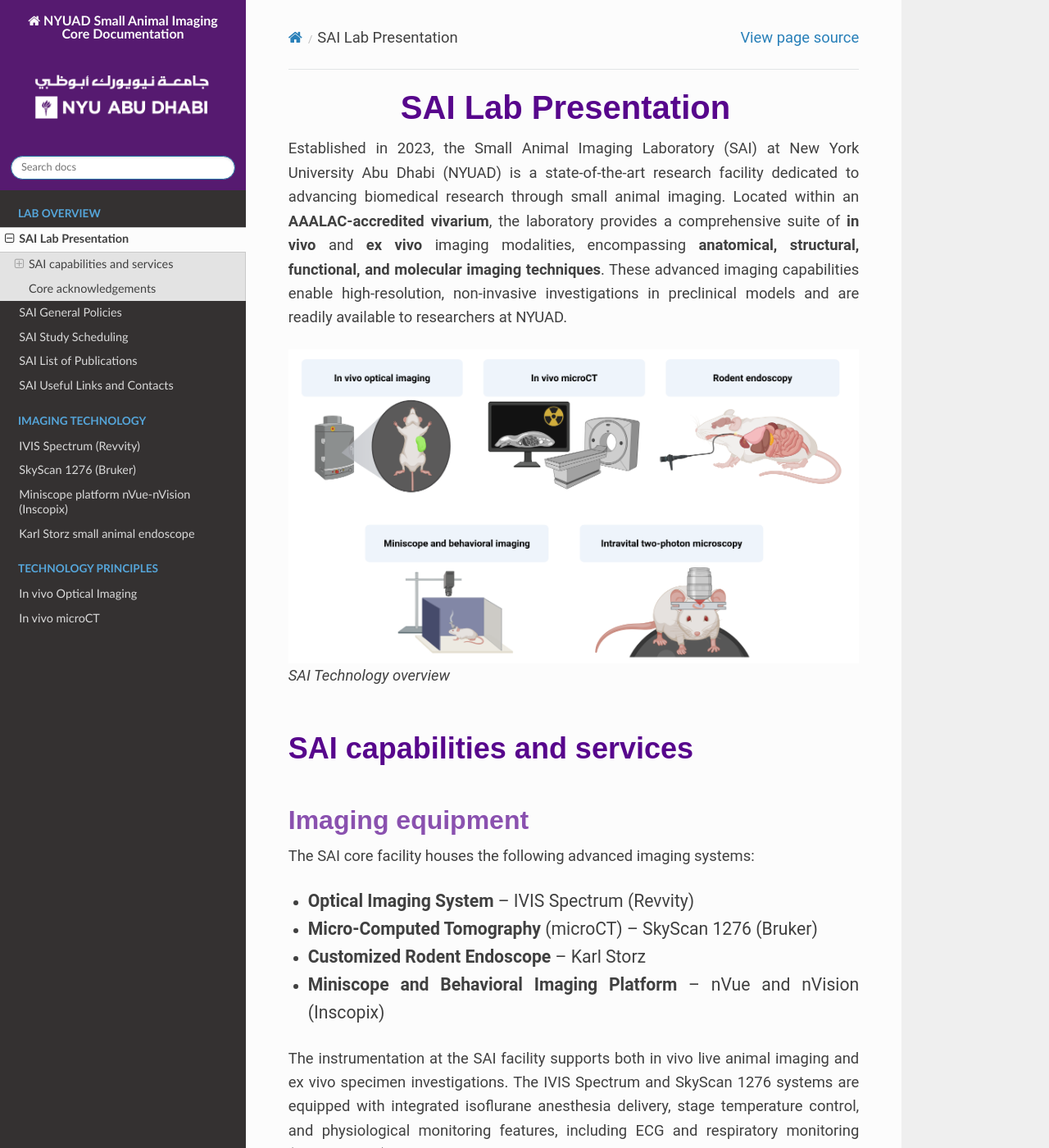
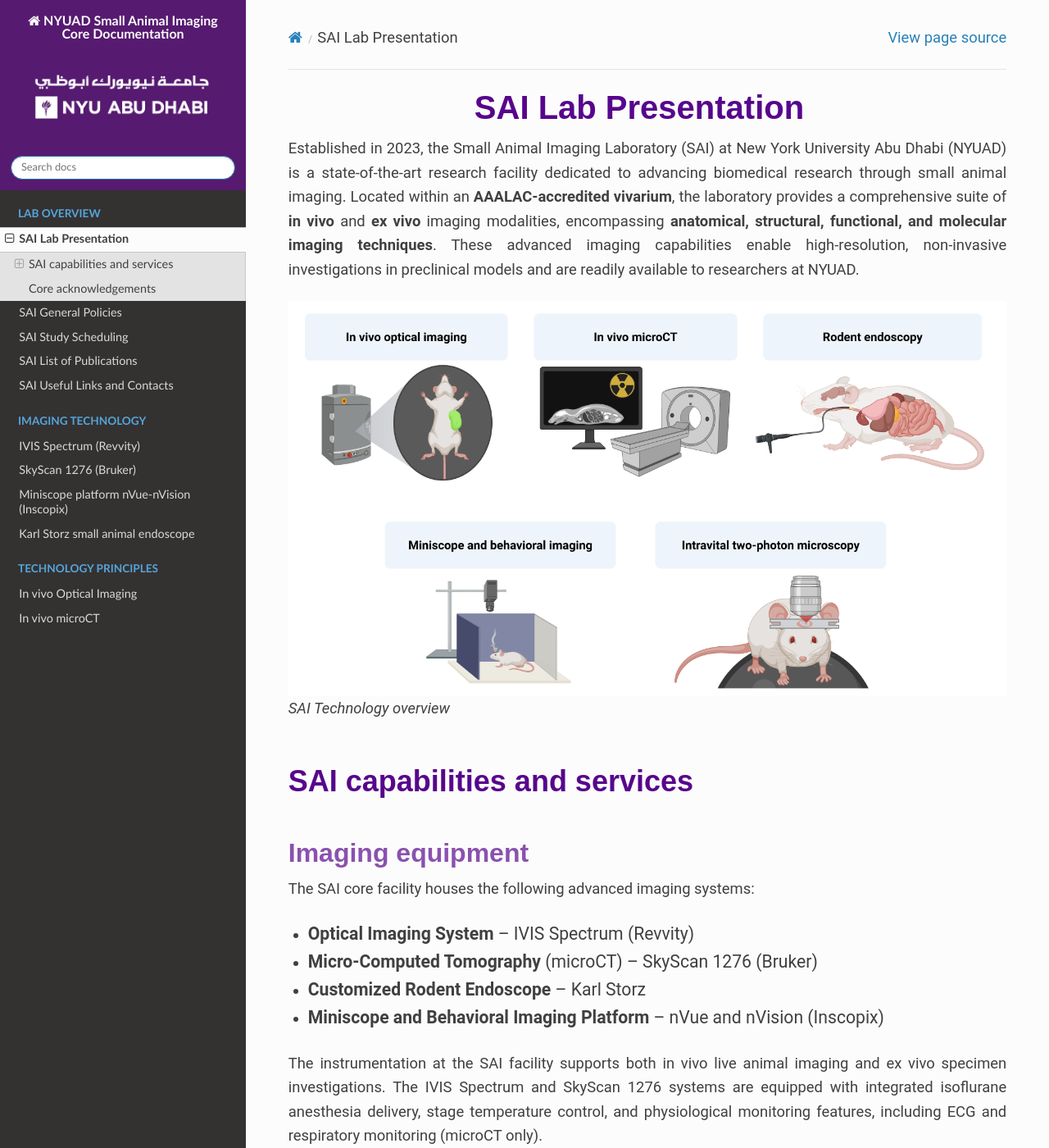
Before and after one commit to BioMedicalImaging-Core-NYUAD/smallanimalimaging-lab-documentation, a Sphinx documentation site: the page built from docs/source/1-lab-overview/SAI_lab_presentation.rst, in a window 1280 px wide and 1400 px high. Shown: the whole window at 82% size. Built offline with Sphinx 7.4.7 and the Read the Docs theme 3.1.0, drawn with Linux system fonts in a browser that asks for light colours.

Commit message:
font, styling

```diff
--- a/docs/source/1-lab-overview/SAI_lab_presentation.rst
+++ b/docs/source/1-lab-overview/SAI_lab_presentation.rst
@@ -36,15 +36,17 @@
 The advanced imaging systems available at the SAI enable a wide range of preclinical research applications, including
 but not limited to:
 
-- Structural Imaging
+- **Structural Imaging**
     - High-resolution bone and soft tissue imaging
     - Pulmonary and cardiovascular disease models
     - Anatomical assessment of implants and biomaterials
-- Functional Imaging
+
+- **Functional Imaging**
     - Brain activity in freely moving animals
     - Behavioral neuroscience and circuit-level studies
     - Pulmonary and gastrointestinal function assessment
-- Molecular Imaging
+
+- **Molecular Imaging**
     - Tumor growth, metastasis, and therapy monitoring
     - Immune response and inflammation tracking
     - Gene expression and reporter imaging
--- a/docs/source/_static/custom.css
+++ b/docs/source/_static/custom.css
@@ -1,3 +1,11 @@
+.wy-nav-content {
+    max-width: 1200px !important;
+    width: 100% !important;
+    margin: 0 auto !important;
+}
+
+
+
 .rst-content p,
 .rst-content ul li,
 .rst-content ol li {
```
